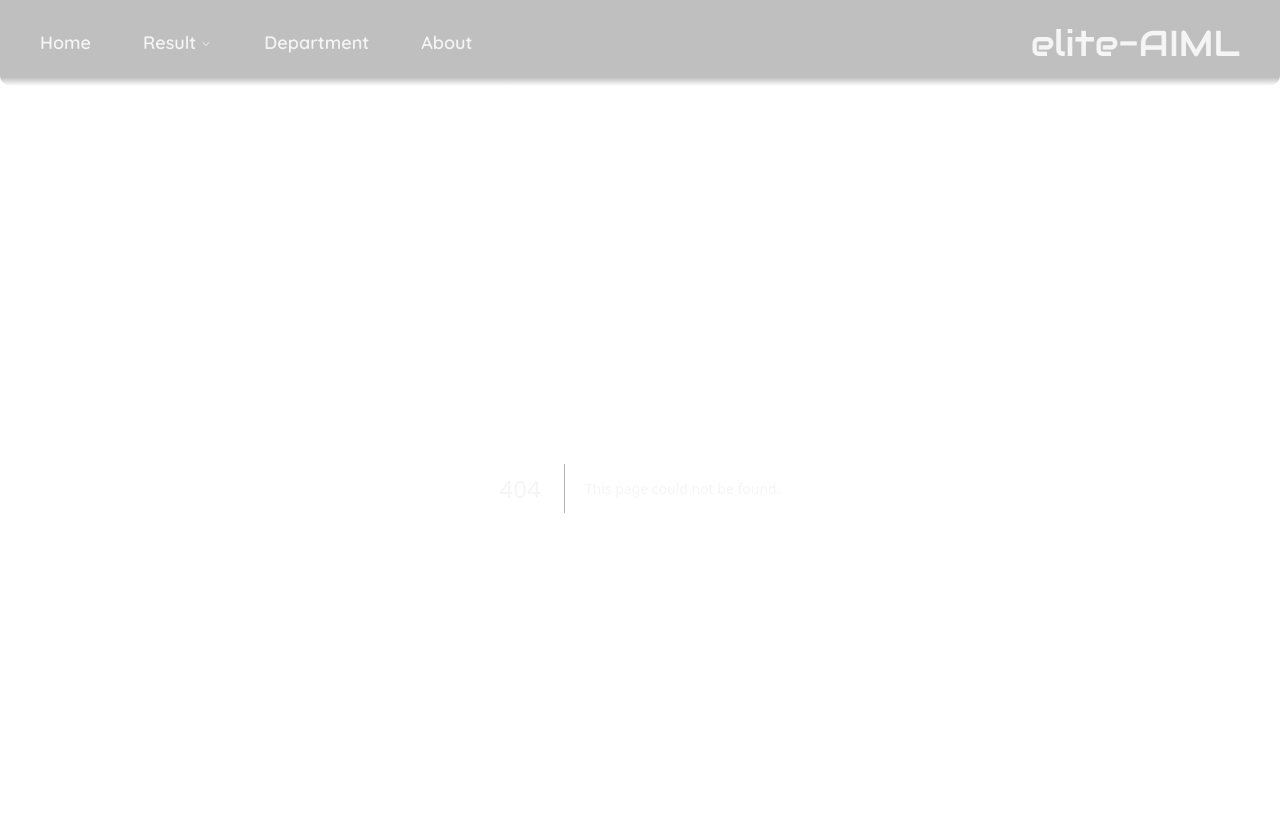
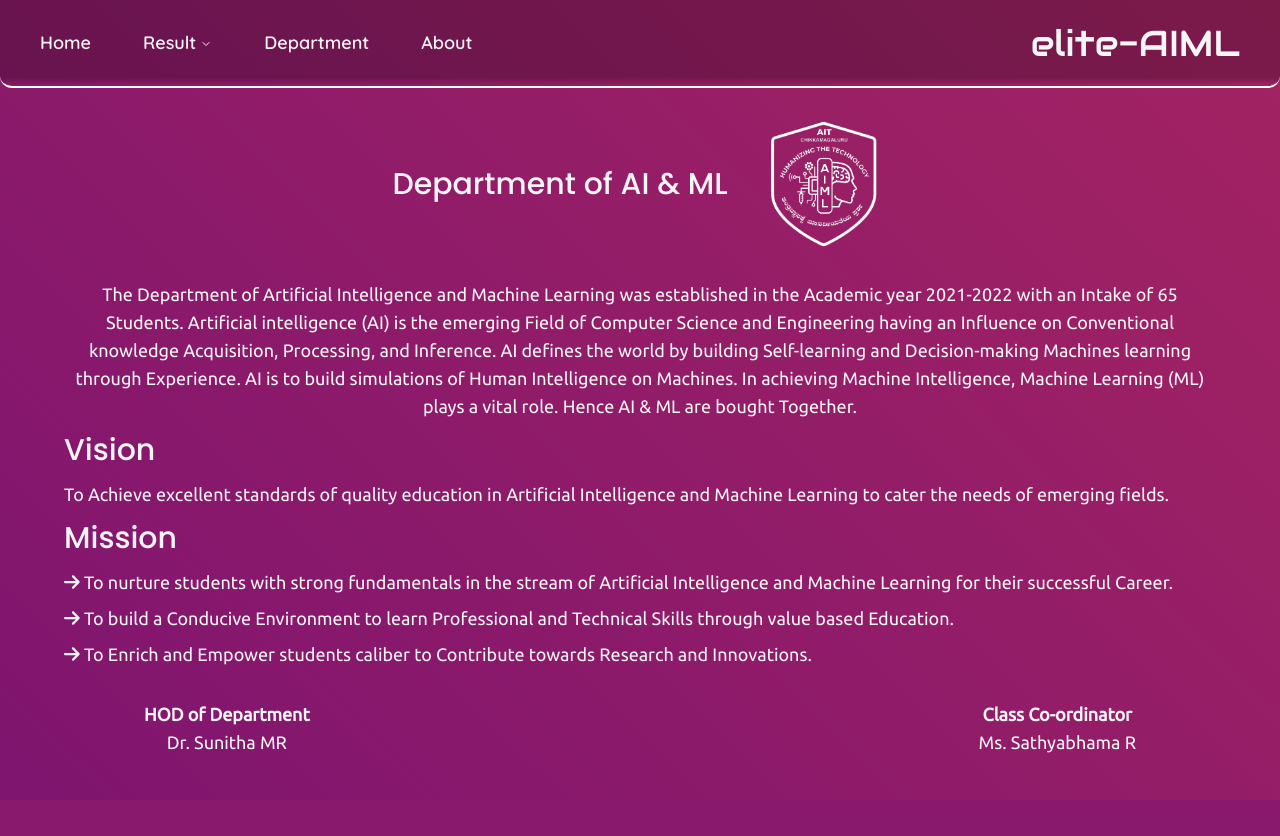
Before and after one commit to soorya-u/Grade-Grove, a Next.js app in the folder apps/web/: page /department in a window 1280 px wide. Before the commit this address had no page. Shown: the top 836 px of the page. After the commit the page ends 800 px from the top, so only its background shows below. Built offline with nearby package versions, Linux system fonts and the light colour scheme.

Commit message:
feat #6: Completed Department Page
Signed-off-by: Soorya U <sooryau7@gmail.com>

```diff
--- /dev/null
+++ b/apps/web/src/app/department/page.tsx
@@ -0,0 +1,80 @@
+import { Poppins } from "next/font/google";
+import Image from "next/image";
+
+import { FontAwesomeIcon } from "@fortawesome/react-fontawesome";
+import { faArrowRight } from "@fortawesome/free-solid-svg-icons";
+
+import { cn } from "@/lib/utils";
+
+const poppins = Poppins({ weight: "500", subsets: ["latin"] });
+
+export default function () {
+  return (
+    <>
+      <main className="flex flex-col items-center justify-center gap-8 before:content-[''] after:content-['']">
+        <div className="flex justify-center items-center flex-wrap gap-8 px-4">
+          <h1 className={cn(poppins.className, "text-3xl text-center")}>
+            Department of AI & ML
+          </h1>
+          <Image
+            src="/department-logo.png"
+            alt="Dept Logo"
+            width={8 * 16}
+            height={8 * 16}
+            className="invert"
+          />
+        </div>
+        <div className="flex flex-col items-start gap-3 px-4">
+          <article className="text-center w-[90vw] text-lg">
+            The Department of Artificial Intelligence and Machine Learning was
+            established in the Academic year 2021-2022 with an Intake of 65
+            Students. Artificial intelligence (AI) is the emerging Field of
+            Computer Science and Engineering having an Influence on Conventional
+            knowledge Acquisition, Processing, and Inference. AI defines the
+            world by building Self-learning and Decision-making Machines
+            learning through Experience. AI is to build simulations of Human
+            Intelligence on Machines. In achieving Machine Intelligence, Machine
+            Learning (ML) plays a vital role. Hence AI & ML are bought Together.
+          </article>
+          <h2 className={cn(poppins.className, "text-left text-3xl")}>Vision</h2>
+          <article className="w-[90vw] text-lg">
+            To Achieve excellent standards of quality education in Artificial
+            Intelligence and Machine Learning to cater the needs of emerging
+            fields.
+          </article>
+          <h2 className={cn(poppins.className, "text-left text-3xl")}>Mission</h2>
+          <article className="w-[90vw] text-lg">
+            <ul className="flex flex-col gap-2">
+              <li className="list-none">
+                <FontAwesomeIcon icon={faArrowRight} /> To nurture students with
+                strong fundamentals in the stream of Artificial Intelligence and
+                Machine Learning for their successful Career.
+              </li>
+
+              <li>
+                <FontAwesomeIcon icon={faArrowRight} /> To build a Conducive
+                Environment to learn Professional and Technical Skills through
+                value based Education.
+              </li>
+
+              <li>
+                <FontAwesomeIcon icon={faArrowRight} /> To Enrich and Empower
+                students caliber to Contribute towards Research and Innovations.
+              </li>
+            </ul>
+          </article>
+        </div>
+        <div className="flex flex-col sm:flex-row justify-center sm:justify-between gap-4 items-center px-4 w-[80vw]">
+          <div className="flex flex-col items-center text-lg">
+            <b className="text-center">HOD of Department</b>
+            <p className="text-center">Dr. Sunitha MR</p>
+          </div>
+          <div className="flex flex-col items-center text-lg">
+            <b className="text-center">Class Co-ordinator</b>
+            <p className="text-center">Ms. Sathyabhama R</p>
+          </div>
+        </div>
+      </main>
+    </>
+  );
+}
```
